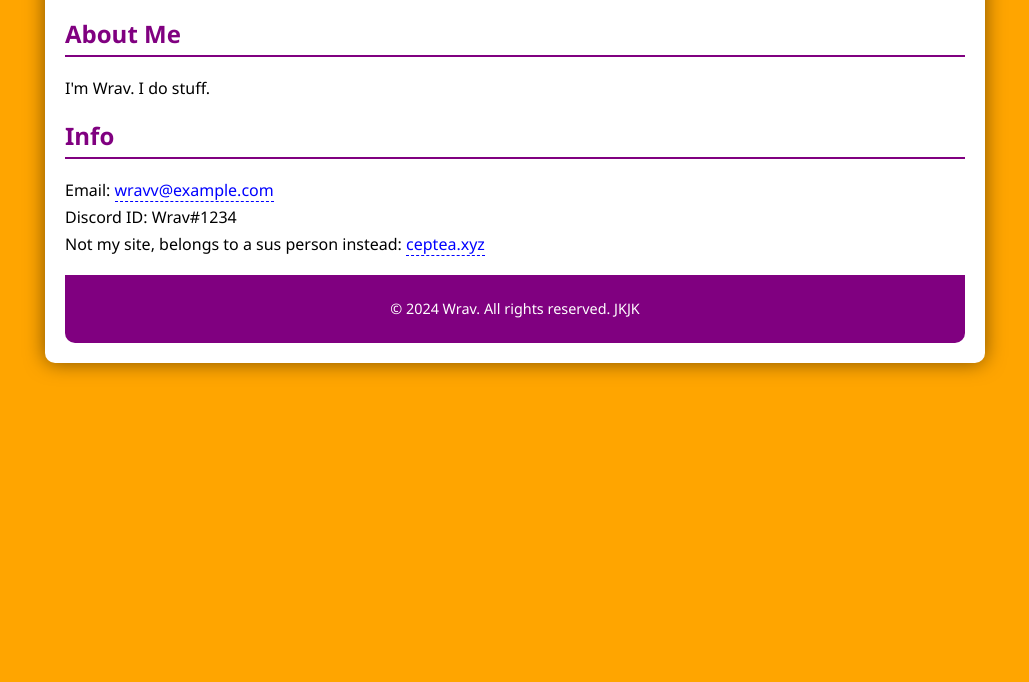
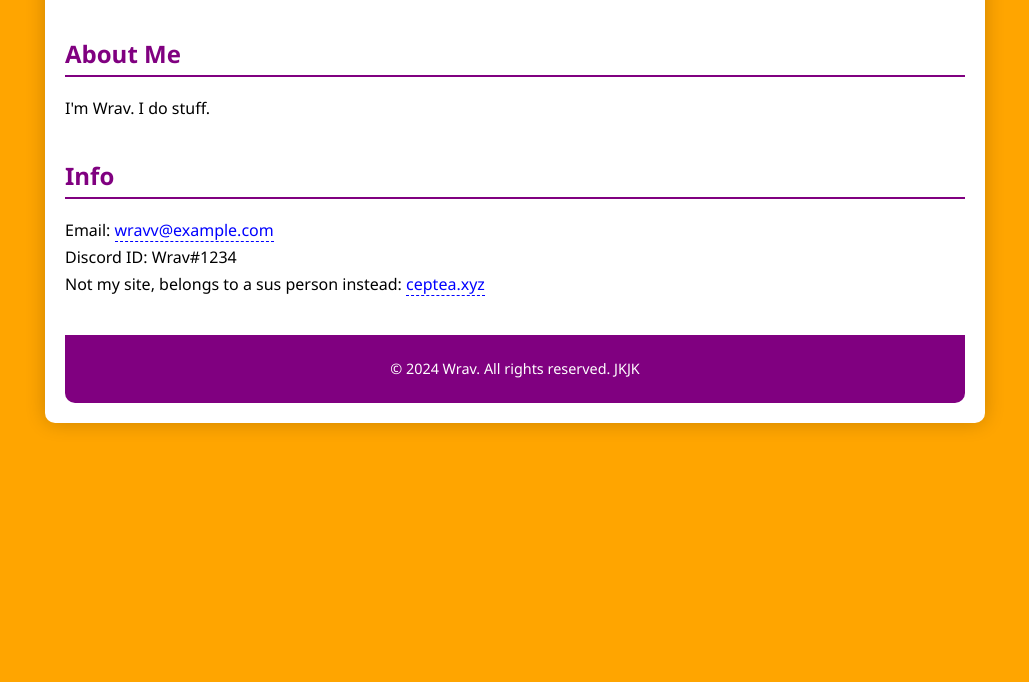
Before and after one commit to WravVV/wravvv.github.io, a plain HTML site: page index.html in a window 1280 px wide. Shown: the part 118-800 px from the top of the page, without its empty margins (125-1154 px from the left). Drawn offline with Linux system fonts and the light colour scheme.

Commit message:
Update styles.css

```diff
--- a/styles.css
+++ b/styles.css
@@ -12,7 +12,7 @@ body {
     padding: 20px;
     background-color: white;
     border-radius: 10px;
-    box-shadow: 0 0 20px rgba(0, 0, 0, 0.5);
+    box-shadow: 0 0 20px rgba(0, 0, 0, 0.2);
 }
 
 header {
@@ -35,7 +35,7 @@ h2 {
 }
 
 .about-me, .contact-info {
-    margin: 20px 0;
+    margin: 40px 0;
 }
 
 .contact-info p {
```
